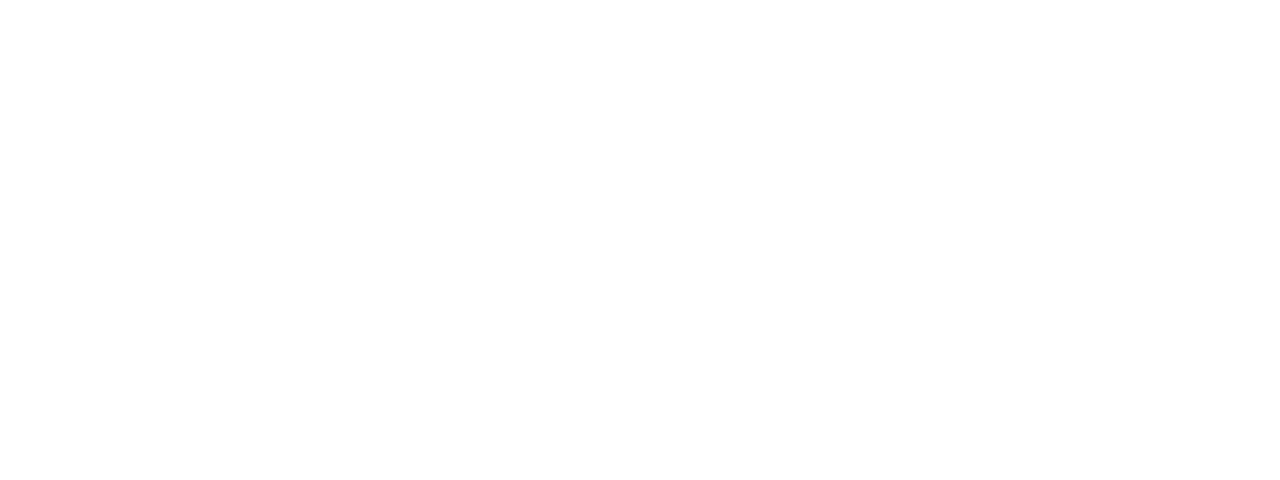
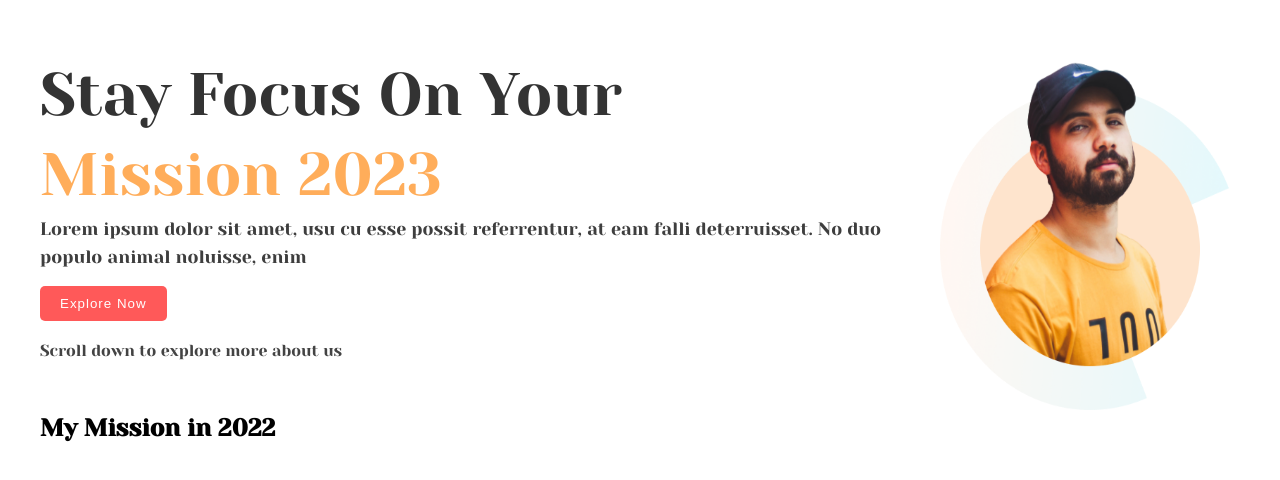
Before and after one commit to AkashAhmedSumon/simple-best-portfolio, a plain HTML site: page index.html in a window 1280 px wide. Drawn offline with Linux system fonts and the light colour scheme.

Commit message:
style header banner section

```diff
--- a/index.html
+++ b/index.html
@@ -1,12 +1,46 @@
 <!DOCTYPE html>
 <html lang="en">
+
 <head>
     <meta charset="UTF-8">
     <meta name="viewport" content="width=device-width, initial-scale=1.0">
     <title>Simple Best Portfolio</title>
+    <link rel="preconnect" href="https://fonts.googleapis.com">
+    <link rel="preconnect" href="https://fonts.gstatic.com" crossorigin>
+    <link href="https://fonts.googleapis.com/css2?family=Yeseva+One&display=swap" rel="stylesheet">
+    <link href="https://fonts.googleapis.com/css2?family=Poppins:wght@400;600;700&family=Yeseva+One&display=swap"
+        rel="stylesheet">
+
     <link rel="stylesheet" href="style.css">
 </head>
+
 <body>
+    <header>
+        <div class="main-container">
+            <div class="header-section">
+                <div class="header-content">
+                    <h1 class="header-title">stay focus on your <br><span class="skills-part">mission 2023</span></h1>
+                    <p class="header-description">Lorem ipsum dolor sit amet, usu cu esse possit referrentur, at eam falli deterruisset. No duo populo animal noluisse, enim</p>
+                    <button class="btn-primary">explore now</button>
+                    <p class="small-description">Scroll down to explore more about us</p>
+                </div>
+                <div class="header-image">
+                    <img src="images/person/person-0.png" alt="">
+                </div>
+            </div>
+        </div>
 
+        <section>
+            <div class="main-container">
+                <h1 class="skill-title">My Mission in 2022</h1>
+                <div class="skill-group">
+                    <div class="skill-member"></div>
+                </div>
+            </div>
+        </section>
+    </header>
+    <main></main>
+    <footer></footer>
 </body>
+
 </html>
--- a/style.css
+++ b/style.css
@@ -0,0 +1,70 @@
+* {
+  margin: 0px;
+  padding: 0px;
+}
+/* Default Font link */
+body {
+  font-family: "Poppins", sans-serif;
+  font-family: "Yeseva One", cursive;
+}
+.btn-primary {
+  border-radius: 5px;
+  background: #ff5959;
+  padding: 10px 20px;
+  border: 0px;
+  cursor: pointer;
+  text-transform: capitalize;
+  letter-spacing: 1px;
+  color: #fff;
+  transition: 01s;
+  -webkit-transition: 01s;
+  -moz-transition: 01s;
+  -ms-transition: 01s;
+  -o-transition: 01s;
+}
+.btn-primary:hover {
+  background: #ffad5a;
+  color: #fff;
+}
+/* Header Section Style */
+
+.main-container {
+  width: 1200px;
+  margin: 0 auto;
+}
+
+.header-section {
+  display: flex;
+  justify-content: space-between;
+  align-items: center;
+}
+
+.header-image img {
+  width: 300px;
+  height: 410px;
+}
+
+.header-title {
+  color: #333;
+  font-size: 60px;
+  font-weight: 400;
+  line-height: 80px;
+  text-transform: capitalize;
+}
+.skills-part {
+  color: #ffad5a;
+}
+
+.header-description {
+  color: #3e3e3e;
+  font-size: 18px;
+  font-weight: 400;
+  line-height: 28px;
+  margin-bottom: 15px;
+}
+.small-description {
+  color: #434343;
+  font-size: 16px;
+  font-weight: 400;
+  margin-top: 20px;
+}
```
